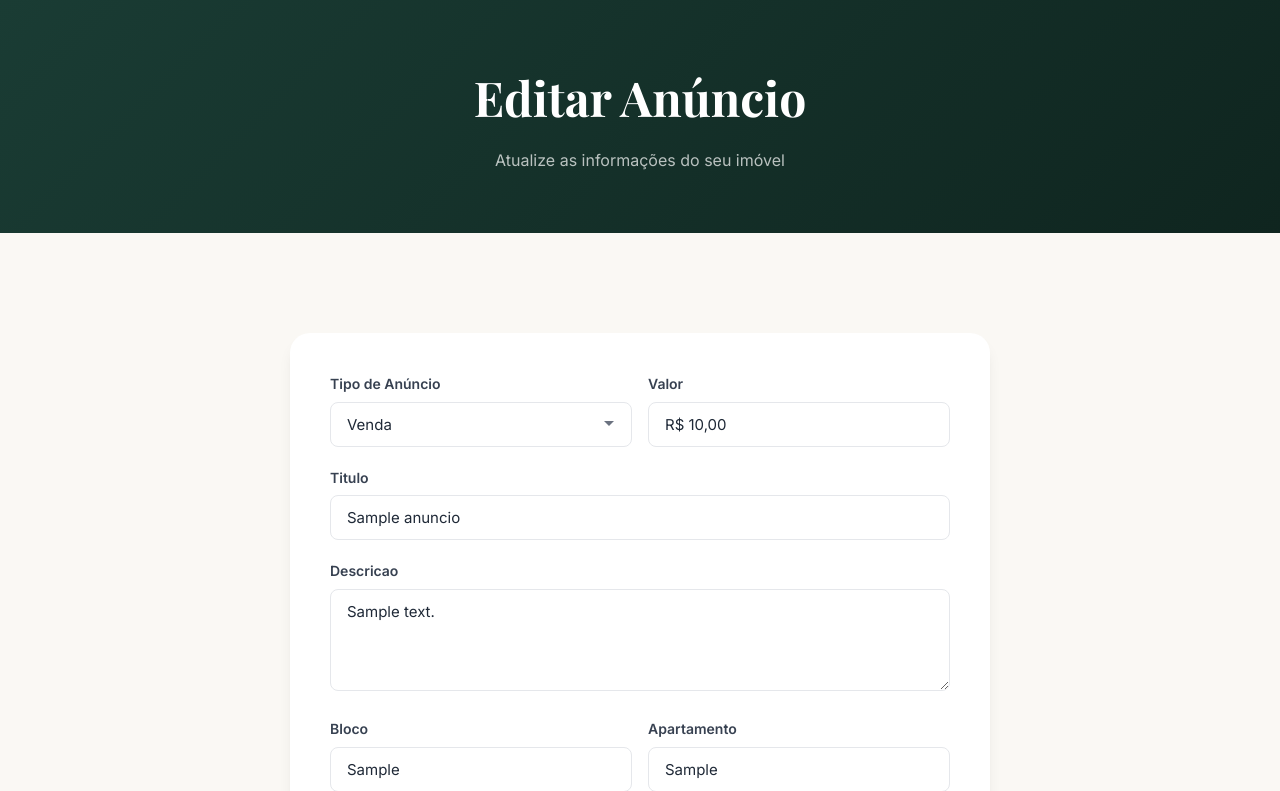
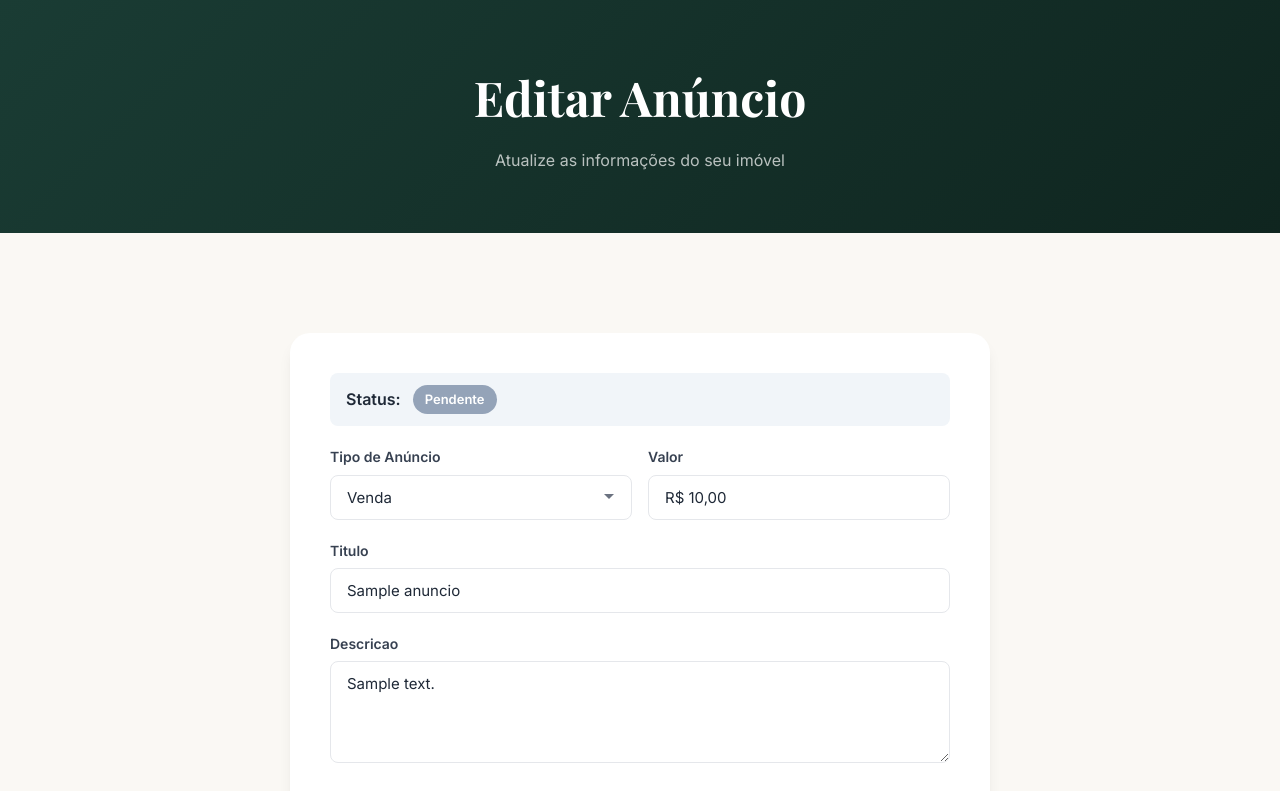
Before and after one commit to lumezencio/residencialparkclub, a Django app: page /classificados/1/editar/ in a window 1280 px wide. Shown: the part 117-908 px from the top of the page. Run offline with Django 5.2, Linux system fonts and the light colour scheme; a user stored in the database is signed in; tables that the repository leaves empty hold one stand-in row (values such as "Sample post"); grey boxes marked "Sample" are stand-in pictures.

Commit message:
Anúncio: toggle retirar/recolocar no ar, erros visíveis, moderador mensagens
- Botão Retirar do Ar (amarelo) e Recolocar no Ar (verde)
- Status visível na tela de edição com badge colorido
- Erros de formulário exibidos no topo da edição
- Meus Anúncios: botões Editar, Retirar/Reativar, Excluir
- Toggle funciona para autor, admin, moderador e staff

Co-Authored-By: Claude Opus 4.6 (1M context) <noreply@anthropic.com>

```diff
--- a/classificados/urls.py
+++ b/classificados/urls.py
@@ -9,6 +9,7 @@ urlpatterns = [
     path("criar/", views.criar_anuncio, name="criar"),
     path("meus/", views.meus_anuncios, name="meus"),
     path("<int:pk>/editar/", views.editar_anuncio, name="editar"),
+    path("<int:pk>/toggle-status/", views.toggle_status_anuncio, name="toggle_status"),
     path("<int:pk>/excluir/", views.excluir_anuncio, name="excluir"),
     path("foto/<int:pk>/excluir/", views.excluir_foto, name="excluir_foto"),
 ]
--- a/classificados/views.py
+++ b/classificados/views.py
@@ -105,6 +105,25 @@ def editar_anuncio(request, pk):
 
 
 @login_required
+def toggle_status_anuncio(request, pk):
+    anuncio = get_object_or_404(Anuncio, pk=pk)
+    if anuncio.autor != request.user and not request.user.is_staff and request.user.tipo not in ("admin", "moderador"):
+        messages.error(request, "Você não tem permissão.")
+        return redirect("classificados:meus")
+
+    if request.method == "POST":
+        if anuncio.status == "aprovado":
+            anuncio.status = "vendido"
+            anuncio.save()
+            messages.success(request, "Anúncio retirado do ar.")
+        elif anuncio.status == "vendido":
+            anuncio.status = "aprovado"
+            anuncio.save()
+            messages.success(request, "Anúncio recolocado no ar!")
+    return redirect("classificados:editar", pk=pk)
+
+
+@login_required
 def excluir_anuncio(request, pk):
     anuncio = get_object_or_404(Anuncio, pk=pk)
     if anuncio.autor != request.user and not request.user.is_staff:
--- a/templates/classificados/editar.html
+++ b/templates/classificados/editar.html
@@ -14,6 +14,46 @@
 <section class="section">
     <div class="container">
         <div class="form-card" style="max-width:700px;">
+            {% if form.errors %}
+            <div style="background:#fef2f2;border:1px solid #fecaca;border-radius:8px;padding:16px;margin-bottom:20px;">
+                <strong style="color:#dc2626;">Corrija os erros abaixo:</strong>
+                <ul style="margin:8px 0 0 16px;color:#dc2626;font-size:14px;">
+                {% for field, errors in form.errors.items %}
+                    {% for error in errors %}
+                    <li>{{ field }}: {{ error }}</li>
+                    {% endfor %}
+                {% endfor %}
+                </ul>
+            </div>
+            {% endif %}
+
+            <!-- Status do anúncio -->
+            <div style="display:flex;align-items:center;gap:12px;margin-bottom:20px;padding:12px 16px;border-radius:8px;background:{% if anuncio.status == 'aprovado' %}#f0fdf4{% elif anuncio.status == 'vendido' %}#fef3c7{% else %}#f1f5f9{% endif %};">
+                <span style="font-weight:600;">Status:</span>
+                <span style="padding:4px 12px;border-radius:20px;font-size:13px;font-weight:600;
+                    {% if anuncio.status == 'aprovado' %}background:#22c55e;color:#fff;
+                    {% elif anuncio.status == 'vendido' %}background:#f59e0b;color:#fff;
+                    {% elif anuncio.status == 'pendente' %}background:#94a3b8;color:#fff;
+                    {% else %}background:#ef4444;color:#fff;{% endif %}">
+                    {{ anuncio.get_status_display }}
+                </span>
+                {% if anuncio.status == 'aprovado' %}
+                <form method="post" action="{% url 'classificados:toggle_status' anuncio.pk %}" style="margin-left:auto;">
+                    {% csrf_token %}
+                    <button type="submit" class="btn btn-sm" style="background:#f59e0b;color:#fff;padding:6px 16px;" onclick="return confirm('Retirar anúncio do ar?')">
+                        <i data-lucide="eye-off" class="icon-sm"></i> Retirar do Ar
+                    </button>
+                </form>
+                {% elif anuncio.status == 'vendido' %}
+                <form method="post" action="{% url 'classificados:toggle_status' anuncio.pk %}" style="margin-left:auto;">
+                    {% csrf_token %}
+                    <button type="submit" class="btn btn-sm" style="background:#22c55e;color:#fff;padding:6px 16px;">
+                        <i data-lucide="eye" class="icon-sm"></i> Recolocar no Ar
+                    </button>
+                </form>
+                {% endif %}
+            </div>
+
             <form method="post" enctype="multipart/form-data">
                 {% csrf_token %}
 
```
Also changed, not shown: templates/classificados/meus_anuncios.html (+19 -4 lines).
